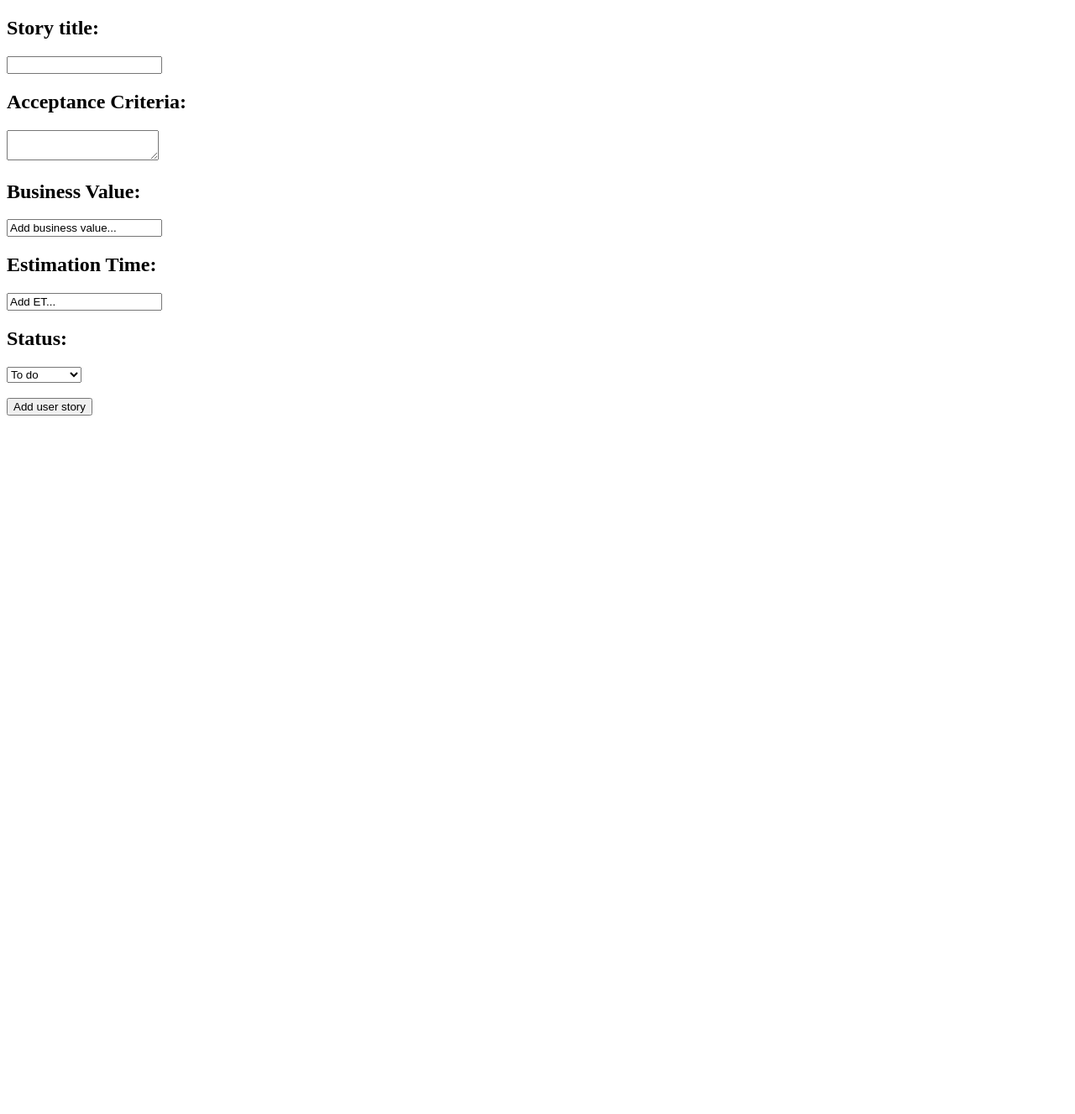
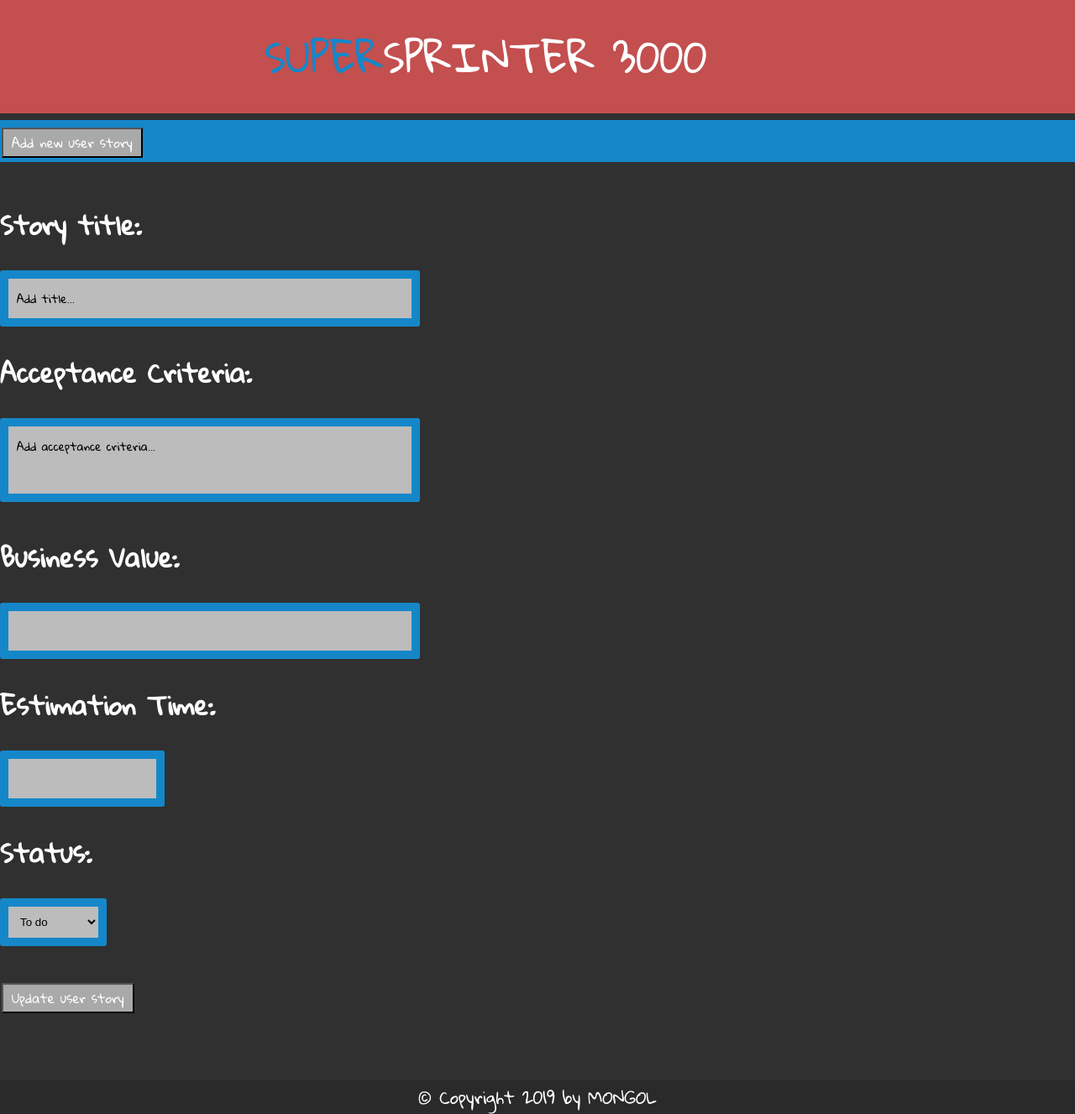
Before and after one commit to Baraciak/USERSTORY, a Flask app: page /story in a window 1280 px wide. Shown: that part at 84% size. Before the commit the page ends 800 px from the top of that part, so only its background shows below. Run offline with Flask 2, Linux system fonts and the light colour scheme; the page is wider than the window, and the part outside it is not shown.

Commit message:
css for all, html templates updated, NICE LOOKING AND WORKING SITE

```diff
--- /dev/null
+++ b/static/story_style.css
@@ -0,0 +1,158 @@
+body
+{
+    background-color: #303030;
+    color: #ffffff;
+    font-family: 'Gloria Hallelujah', cursive;
+    font-size: 20px;
+    margin: 0 !important;
+}
+
+.wrapper
+{
+    width: 100%;
+}
+
+.header
+{
+    background-color: #c34f4f;
+    width: 100%;
+    padding: 20px 0;
+}
+
+.logo
+{
+    width: 650px;
+    font-size: 48px;
+    margin-right: auto;
+    margin-left: auto;
+}
+
+.blank_lane
+{
+    height: 8px;
+    width: 100%;
+}
+
+.actions
+{
+    width: 100%;
+    padding: 5px 0;
+    background-color: #1587c9;
+    margin-right: auto ;
+    margin-left: auto;
+}
+
+.blank_lane_2
+{
+    width: 100%;
+    height: 20px;
+}
+
+.content
+{
+    width: 1400px;
+    margin-left: auto;
+    margin-right: auto;
+}
+
+.footer
+{
+    float: left;
+    background-color: #2a2a2a;
+    width: 100% !important;
+    height: 40px;
+    text-align: center;
+}
+
+input
+{
+    font-family: 'Gloria Hallelujah', cursive;
+    background-color: #bcbcbc;
+    box-sizing: border-box;
+    padding: 10px;
+}
+
+input[type=submit]
+{
+    background-color: darkgrey;
+    color: white;
+    padding: 1px 10px;
+    text-decoration: none;
+    margin: 0 2px;
+    cursor: pointer;
+    font-size: 15px;
+}
+
+input[type=submit]:hover
+{
+    background-color: #7f7f7f;
+    color: crimson;
+}
+
+
+input[type=text]
+{
+    width: 500px;
+    border-color: #1587c9;
+    border-radius: 3px;
+    border-width: 10px;
+    border-style: solid;
+}
+
+input[type=text]:focus
+{
+    background-color: #d7d7d7;
+    border-color: #c34f4f;
+}
+
+input[type=number]
+{
+    border-color: #1587c9;
+    border-radius: 3px;
+    border-width: 10px;
+    border-style: solid;
+}
+
+input[type=number]:focus
+{
+    background-color: #d7d7d7;
+    border-color: #c34f4f;
+}
+
+textarea
+{
+    font-family: 'Gloria Hallelujah', cursive;
+    background-color: #bcbcbc;
+    height: 100px;
+    width: 500px;
+    padding: 10px;
+    box-sizing: border-box;
+    border-color: #1587c9;
+    border-radius: 3px;
+    border-width: 10px;
+    border-style: solid;
+    resize: none;
+}
+
+textarea:focus
+{
+    border-color: #1587c9;
+    background-color: #c34f4f;
+}
+
+select
+{
+    background-color: #bcbcbc;
+    padding: 10px;
+    border-color: #1587c9;
+    border-radius: 3px;
+    box-sizing: border-box;
+    border-width: 10px;
+    border-style: solid;
+}
+
+select:focus
+{
+    border-color: #c34f4f;
+    background-color: #bcbcbc;
+}
--- a/templates/story.html
+++ b/templates/story.html
@@ -2,23 +2,40 @@
 <html lang="en">
 <head>
     <meta charset="UTF-8">
-    <title>Title</title>
+    <title>user-story main page</title>
+    <link href="https://fonts.googleapis.com/css?family=Gloria+Hallelujah" rel="stylesheet" type="text/css">
+    <link href="{{ url_for('static' , filename='story_style.css') }}" rel="stylesheet" type="text/css" />
 </head>
 
 <body>
+    <div class="wrapper">
+        <div class="header">
+            <div class="logo"><span style="color: #1587c9">SUPER</span>SPRINTER 3000</div>
+        </div>
 
+        <div class="blank_lane"></div>
+
+        <div class="actions">
+            <form action="/story" method="GET">
+                <input type="submit" value="Add new user story">
+            </form>
+        </div>
+
+        <div class="blank_lane_2"></div>
+
+        <div class="content">
             <form action="/story" method="POST">
                 <h2>Story title:</h2>
-        <input type="text" name="user_story_info" min="5" required="True">
+                    <input type="text" name="user_story_info" min="5" value="Add title..." required="True">
 
                 <h2>Acceptance Criteria:</h2>
-        <textarea name="user_story_info" required="True" wrap="soft"></textarea>
+                    <textarea name="user_story_info" required="True" wrap="soft">Add acceptance criteria...</textarea>
 
                 <h2>Business Value:</h2>
-        <input type="number " name="user_story_info" value="Add business value...">
+                    <input type="text" name="user_story_info">
 
                 <h2>Estimation Time:</h2>
-        <input type="number " name="user_story_info" value="Add ET...">
+                    <input type="number" name="user_story_info">
 
                 <h2>Status:</h2>
                     <select name="user_story_info">
@@ -28,10 +45,17 @@
                     </select>
                 <br>
                 <br>
-        <input type="submit" value="Add user story">
+                <input type="submit" value="Update user story">
             </form>
 
 
+        </div>
+    </div>
+    <br>
+    <br>
+
+    <div class="footer"> &copy; Copyright 2019 by MONGOL </div>
+
+
 </body>
-
 </html>
```
Also changed, not shown: data_manager.py (+13 -2 lines), templates/update_story.html (+20 -2 lines), static/main_page_style.css (line endings or trailing spaces). Lines whose indentation alone changed are shown as unchanged.
